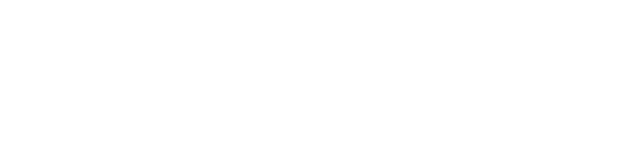
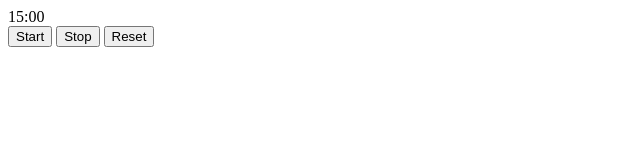
Before and after one commit to natekdg/chiru-pomodoro, a plain HTML site: page chiro-main.html in a window 1280 px wide. Shown: the whole page, without its empty margins (0-640 px from the left). Drawn offline with Linux system fonts and the light colour scheme.

Commit message:
added basic
- added first three buttons for the pomodoro timer
- linked css and js file (need to be added)

```diff
--- a/chiro-main.html
+++ b/chiro-main.html
@@ -1,5 +1,23 @@
-<html>
-    <head>
-        <title>Chiro Pomodoro</title>
-    </head>
+<!DOCTYPE html>
+<html lang="en">            <!-- set language for time to english -->
+<head>
+<meta charset="UTF-8">
+<meta name="viewport" content="width=device-width, initial.scale=1.0">
+<title>Chiru Pomodoro</title>           <!-- title for web app -->
+<link rel="stylesheet" href="styles.css">           <!-- locate and link css file for styling -->
+</head>
+<body>
+
+<div id="chiru-pomodoro">
+    <div id="timer">
+        <span id="time">15:00</span>            <!-- create first timer function for 15 minutes -->
+    </div>
+    <div id="controls">
+        <button id="start">Start</button>           <!-- assign id to start button-->
+        <button id="stop">Stop</button>         <!-- assign id to stop button-->
+        <button id="reset">Reset</button>           <!-- assign id to reset button-->
+    </div>
+</div>
+<script src="chiruscript.js"></script>
+</body>
 </html>
```
